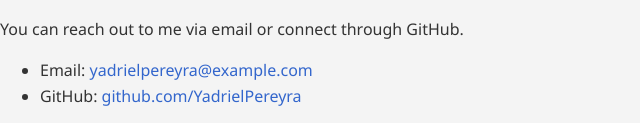
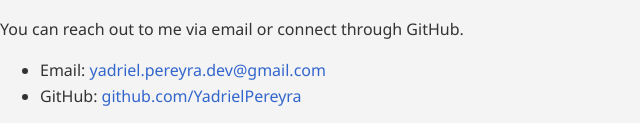
Before and after one commit to YadrielPereyra/yadriel-pereyra-portfolio, a plain HTML site: page index.html in a window 1280 px wide. Shown: the part 2562-2685 px from the top of the page, 0-640 px from the left. Drawn offline with Linux system fonts and the light colour scheme.

Commit message:
Update index.html

```diff
--- a/index.html
+++ b/index.html
@@ -64,7 +64,7 @@
   <h2>Contact Me</h2>
   <p>You can reach out to me via email or connect through GitHub.</p>
   <ul>
-    <li>Email: <a href="mailto:yadriel.pereyra.dev@gmail.com">yadrielpereyra@example.com</a></li>
+    <li>Email: <a href="mailto:yadriel.pereyra.dev@gmail.com">yadriel.pereyra.dev@gmail.com</a></li>
     <li>GitHub: <a href="https://github.com/YadrielPereyra" target="_blank">github.com/YadrielPereyra</a></li>
   </ul>
 </section>
```
